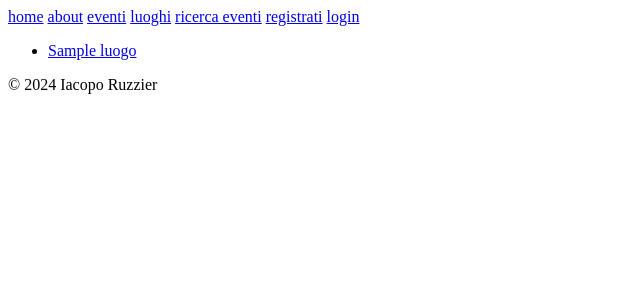
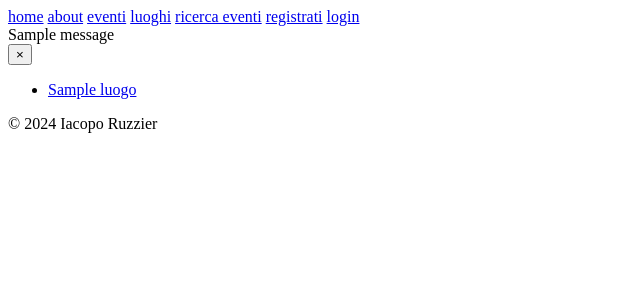
Before and after one commit to Hoolywear/tec_folklore_prj, a Django app: page /eventi/luoghi/ in a window 1280 px wide. Shown: the top 300 px of the page, without its empty margins (0-640 px from the left). Run offline with Django 4.2, Linux system fonts and the light colour scheme; tables that the repository leaves empty hold one stand-in row (values such as "Sample post"); one stand-in notice (Sample message) is shown.

Commit message:
added message display in base.html

```diff
--- a/templates/base.html
+++ b/templates/base.html
@@ -13,6 +13,16 @@
 {% block header %}
     {% include 'header.html' %}
 {% endblock %}
+{% if messages %}
+  <div class="alert alert-dismissible" role="alert">
+    {% for message in messages %}
+      <div class="alert alert-{{ message.tags }}">{{ message }}</div>
+    {% endfor %}
+    <button type="button" class="close" data-dismiss="alert" aria-label="Close">
+      <span aria-hidden="true">&times;</span>
+    </button>
+  </div>
+{% endif %}
 {% block content %}
     <h1>This content should be replaced</h1>
 {% endblock %}
```
